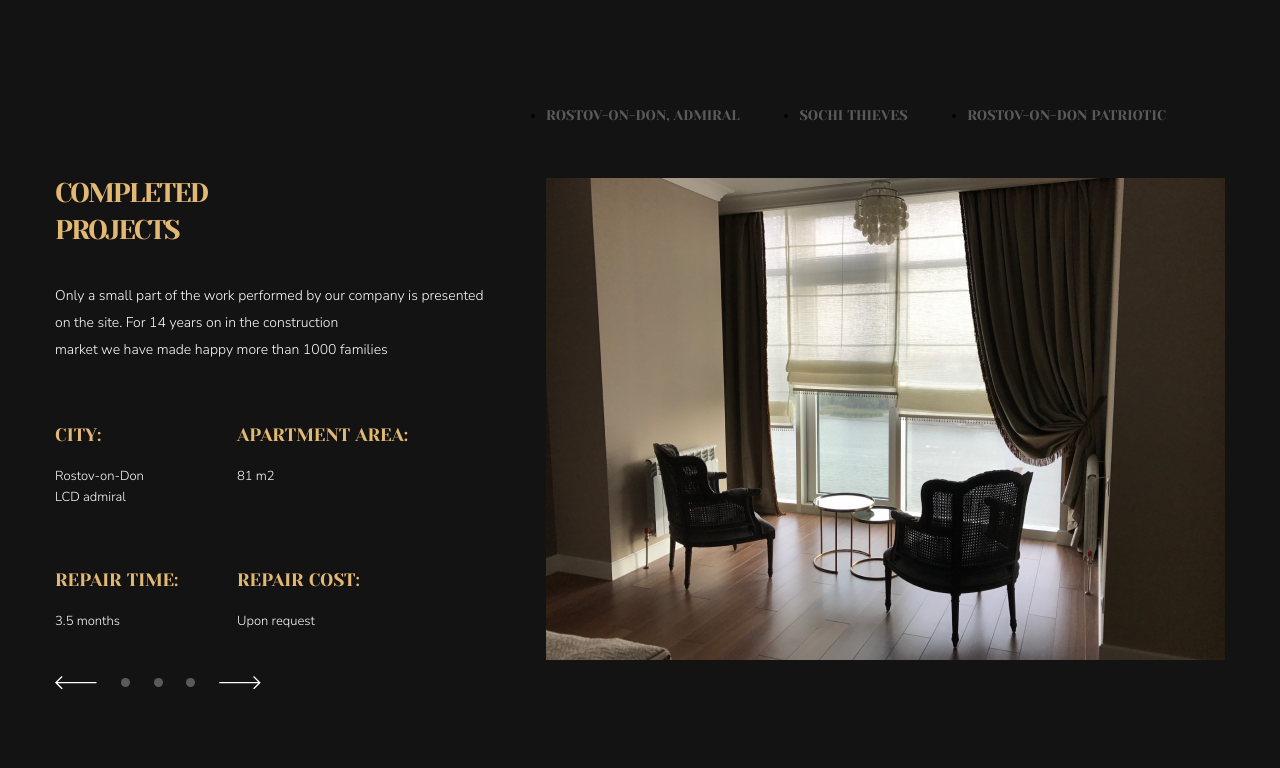
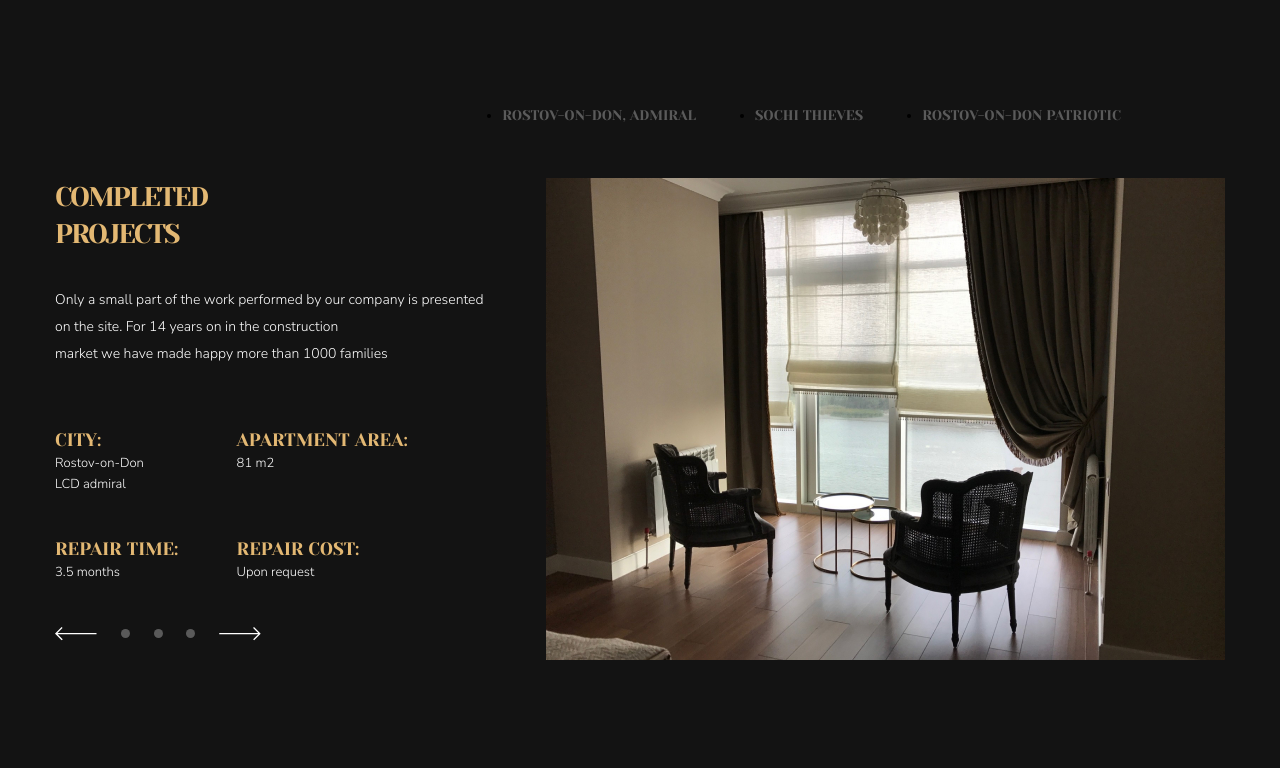
Before and after one commit to Reactiveproject/Landing_project, a plain HTML site: page index.html in a window 1280 px wide. Shown: the part 792-1560 px from the top of the page. Drawn offline with Linux system fonts and the light colour scheme.

Commit message:
Landing_maket-master: change sescion Copmlete by grid, fix bugs

```diff
--- a/css/style.css
+++ b/css/style.css
@@ -19,6 +19,9 @@ body * {
   box-sizing: border-box;
 }
 
+h1,
+h2,
+h3,
 p {
   margin: 0;
 }
@@ -177,17 +180,19 @@ p {
   padding-top: 108px;
 }
 
+.completed-nav {
+  display: flex;
+  justify-content: right;
+  padding-right: 100px;
+}
 .container-completed {
   padding-bottom: 415px;
-  display: flex;
+  display: grid;
+  grid-template-columns: 2fr 3fr;
+  grid-column-gap: 50px;
   max-width: 1170px;
   margin: 0 auto;
-  justify-content: space-between;
-}
-
-.completed-dics {
-  max-width: 442px;
-  padding-top: 68px;
+  /* justify-content: space-between; */
 }
 
 .completed-h2 {
@@ -217,6 +222,15 @@ p {
   color: #ffffff;
   max-width: 442px;
   margin-bottom: 42px;
+}
+
+.completed-content {
+  max-width: 680px;
+  grid-row: span 2;
+}
+
+.completed-dics {
+  max-width: 442px;
 }
 
 .completed-specs-items {
@@ -277,9 +291,6 @@ p {
   opacity: 0.75;
 }
 
-.completed-content {
-  max-width: 680px;
-}
 .completed-content-list-ul {
   display: flex;
   margin: 0;
--- a/index.html
+++ b/index.html
@@ -51,17 +51,48 @@
       <!-- Section flat end -->
       <!-- Seaction complete start -->
       <section class="completed">
+        <div class="completed-nav">
+          <div class="completed-content-list">
+            <ul class="completed-content-list-ul">
+              <li class="completed-content-list-ul-item">
+                <a href="#!" class="completed-content-link"
+                  >Rostov-on-Don, Admiral</a
+                >
+              </li>
+              <li class="completed-content-list-ul-item">
+                <a href="#!" class="completed-content-link">Sochi Thieves</a>
+              </li>
+              <li class="completed-content-list-ul-item">
+                <a href="#!" class="completed-content-link"
+                  >Rostov-on-Don Patriotic</a
+                >
+              </li>
+            </ul>
+          </div>
+        </div>
         <div class="container-completed container">
-          <div class="completed-dics">
+          <div class="completed-title">
             <h2 class="completed-h2">
               Completed <br />
               projects
             </h2>
             <p class="completed-text">
               Only a small part of the work performed by our company is
-              presented on the site. For 14 years on in the construction <br />
+              presented on the site. For 14 years on in the construction
+              <br />
               market we have made happy more than 1000 families
             </p>
+          </div>
+          <div class="completed-content">
+            <div class="completed-image">
+              <img
+                src="./imges/flat2.jpg"
+                alt="completed-image"
+                class="completed-image-cont"
+              />
+            </div>
+          </div>
+          <div class="completed-dics">
             <div class="completed-specs">
               <div class="completed-specs-items">
                 <div class="completed-specs-item">
@@ -107,32 +138,6 @@
               </div>
             </div>
           </div>
-          <div class="completed-content">
-            <div class="completed-content-list">
-              <ul class="completed-content-list-ul">
-                <li class="completed-content-list-ul-item">
-                  <a href="#!" class="completed-content-link"
-                    >Rostov-on-Don, Admiral</a
-                  >
-                </li>
-                <li class="completed-content-list-ul-item">
-                  <a href="#!" class="completed-content-link">Sochi Thieves</a>
-                </li>
-                <li class="completed-content-list-ul-item">
-                  <a href="#!" class="completed-content-link"
-                    >Rostov-on-Don Patriotic</a
-                  >
-                </li>
-              </ul>
-            </div>
-            <div class="completed-image">
-              <img
-                src="./imges/flat2.jpg"
-                alt="completed-image"
-                class="completed-image-cont"
-              />
-            </div>
-          </div>
         </div>
       </section>
       <!-- Seaction complete end -->
```
